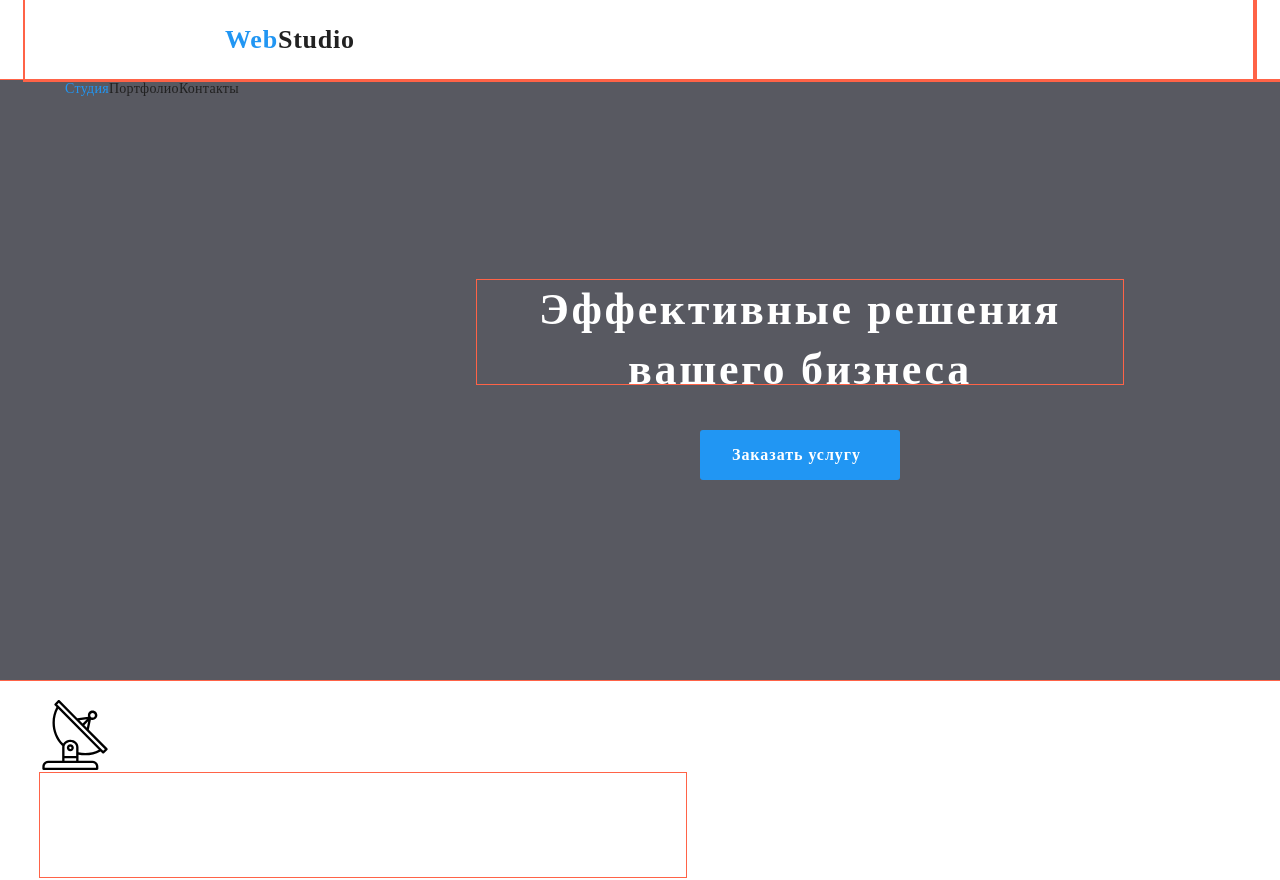
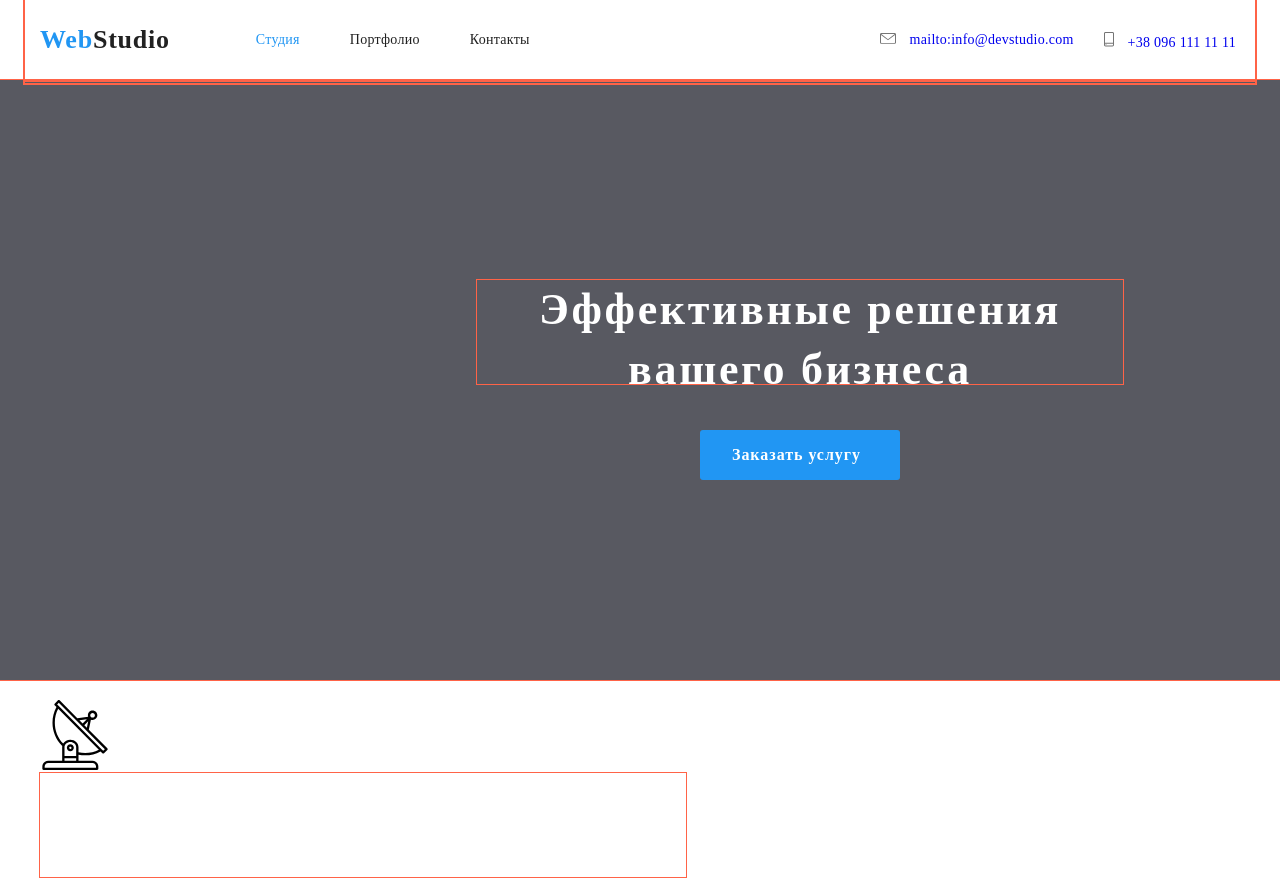
Before and after one commit to Maxim-Shinkarchuk/goit-markup-hw-02, a plain HTML site: page index.html in a window 1280 px wide. Shown: the top 880 px of the page. Drawn offline with nearby package versions, Linux system fonts and the light colour scheme.

Commit message:
header +

```diff
--- a/css/styles.css
+++ b/css/styles.css
@@ -32,7 +32,7 @@ header{
 
     /*контейнер хедера*/
    .page-header{
-    display: flex;
+
     margin-left: auto;
     margin-right: auto;
     width: 1230px;
@@ -41,31 +41,55 @@ header{
     outline: 2px solid tomato;
    }
 
-   .container{
+   .main-nav{
+    display: inline-block;
     display: flex;
     margin-left: auto;
     margin-right: auto;
-    width: 1230px;
     outline: 2px solid tomato;
 
     background-color:var(--title-second-text-color);
    }
-
-.nav-container{
-    display: flex;
-    width: 1230px;
+   .logo .header {
+    display: block;
+    margin-left: 200px;
+    margin-top: 25px;
+    margin-bottom: 25px;
+    outline: 2px solid tomato;
 }
 
-   .container-adress{
+
+
+.site-nav{
     display: flex;
-    margin-left: auto;
-    margin-right: auto;
-    width: 1230px;
-    outline: 2px solid tomato;
+    padding-left: 86px;
+    padding-top: 32px;
+    padding-bottom: 32px;
+}
+
+.site-nav .item + .item{
+    margin-left: 50px;
+}
+
+
+   .contact-nav{
+    display: block;
+    display: flex;
+    margin-top: 32px;
+    margin-bottom: 32px;
+    margin-right: 0px;
+    padding-left: 350px;
 
     background-color:var(--title-second-text-color);
    }
 
+.contact-nav .item + .item{
+    margin-left: 30px;
+}
+
+.contact-nav .img-item{
+    margin-right: 10px ;
+}
 
 
 /*лого*/
@@ -75,10 +99,9 @@ header{
 
     .logo.header{
         display: block;
-        margin-left: 200px;
-        margin-right: 1247px;
-        margin-top: 25px;
-        margin-bottom: 25px;
+        padding-top: 25px;
+        padding-bottom: 25px;
+        padding-left: 15px;
 
         color: var(--title-text-color);
         font-family: Raleway sans-serif;
@@ -87,10 +110,10 @@ header{
         font-size: 26px;
         line-height: 1.19;
         letter-spacing: 0.03em;
+                        }
 
 
 
-                }
     .logo.footer{
         color: var(--accent-background-color);
         font-family: Raleway sans-serif;
@@ -103,7 +126,7 @@ header{
 
     /*стиль навигации*/
     .site-nav{
-        display: block;
+        display: inline-block;
         margin-top: 0em;
         margin-bottom: 0em;
         display: flex;
@@ -132,7 +155,7 @@ header{
 
     /*стиль адреса*/
 
-    .address-contact {
+    .contact-nav {
         color:var(--primary-text-color);
         font-family: Roboto sans-serif;
         font-style: normal;
--- a/index.html
+++ b/index.html
@@ -12,48 +12,44 @@
     <!--Шапка-->
     <header class="page-header">
     <!--Меню навигации-->
-        <div class="container">
-            <nav>
-                <a class="logo header" href="./index.html"><span>Web</span>Studio</a>
+
+            <nav class="container main-nav">
+               <!--*Лого*-->
+               <a class="logo header" href="./index.html"><span>Web</span>Studio</a>
+                <!--навигация-->
                 <ul class="site-nav">
-                    <li>
+                    <li class="item">
                         <a href="./index.html" class="link curent">
                             Студия
                         </a>
                     </li>
 
-                    <li>
+                    <li class="item">
                         <a href="./portfolio.html" class="link">
                             Портфолио
                         </a>
                     </li>
 
-                    <li>
+                    <li class="item">
                         <a href="" class="link">
                             Контакты
                         </a>
                     </li>
                 </ul>
-            </nav>
-        </div>
-
-        <!--Связь-->
-        <div class="container-adress">
-            <address>
-                <ul class="list">
-                    <li>
-                        <img src="./images/contacts/envelope.svg" alt="Email">
+                <!--Связь-->
+                <ul class="contact-nav">
+                    <li class="item">
+                        <img class="img-item"src="./images/contacts/envelope.svg" alt="Email">
                         <a href="mailto:info@devstudio.com" class="address-contact">
                             mailto:info@devstudio.com
                         </a>
                     </li>
-                    <li>
-                        <img src="./images/contacts/smartphone.svg" alt="Smartphone">
+                    <li class="item">
+                        <img class="img-item"src="./images/contacts/smartphone.svg" alt="Smartphone">
                         <a href="tel:+380961111111" class="address-contact">+38 096 111 11 11</a>
                     </li>
                 </ul>
-            </address>
-        </div>
+            </nav>
     </header>
 <main>
     <!--Главный блок-->
```
